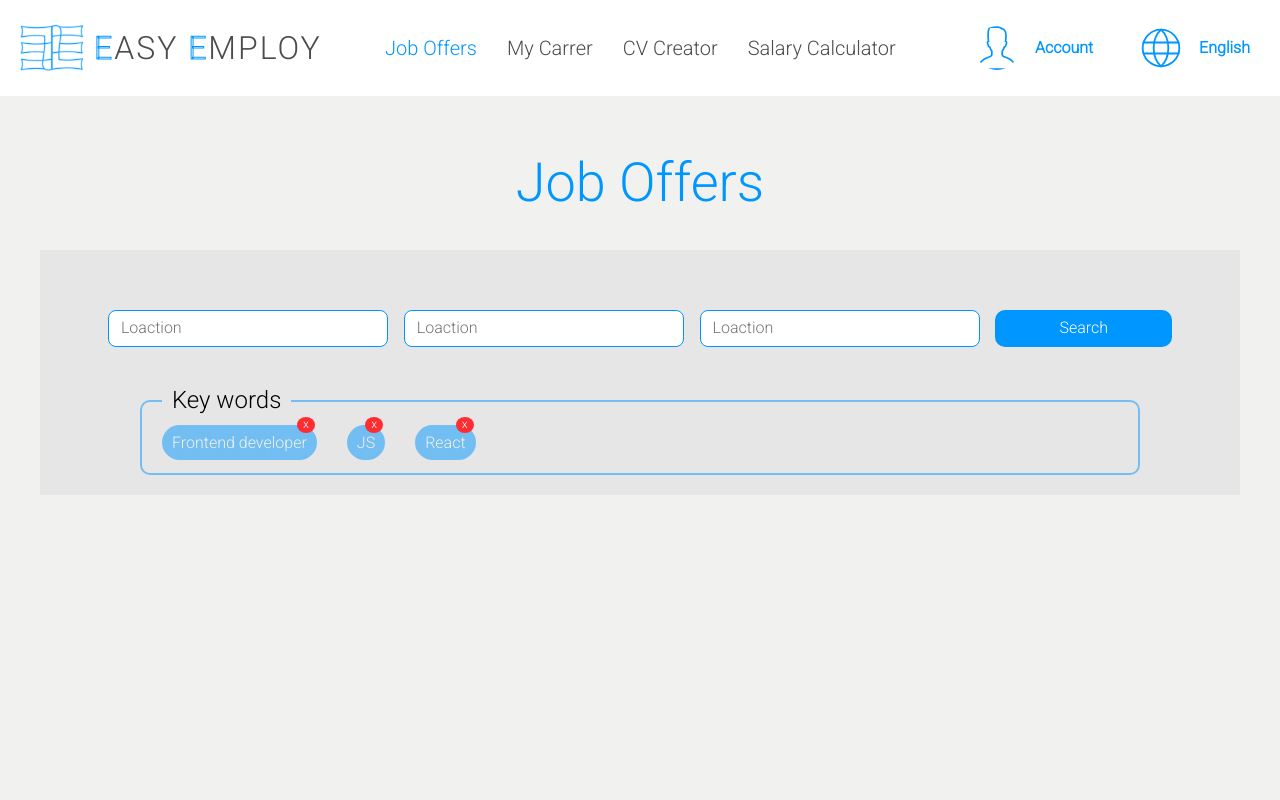
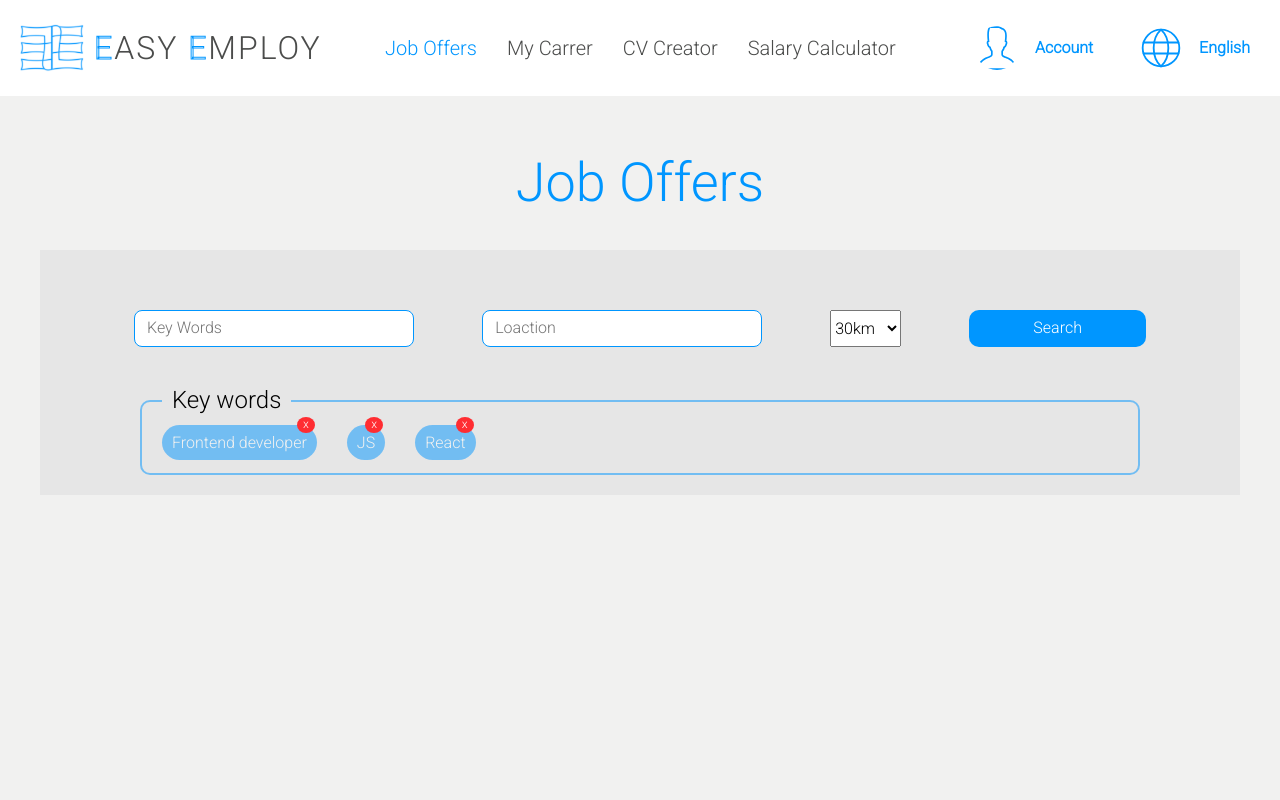
Before and after one commit to mizdebski77/Easy-Employ, a React (Create React App) app: page /Offers in a window 1280 px wide. Shown: the top 800 px of the page. Built offline with nearby package versions, Linux system fonts and the light colour scheme.

Commit message:
Select and option added

```diff
--- a/package.json
+++ b/package.json
@@ -25,6 +25,7 @@
     "react-particles": "^2.12.2",
     "react-router-dom": "^6.18.0",
     "react-scripts": "5.0.1",
+    "react-select": "^5.8.0",
     "react-svg": "^16.1.30",
     "react-toastify": "^9.1.3",
     "react-tsparticles": "^2.12.2",
--- a/src/features/JobOffers/jobOffers.tsx
+++ b/src/features/JobOffers/jobOffers.tsx
@@ -1,7 +1,31 @@
 import React from 'react';
-import { Form, FormWrapper, Input, KeyWord, KeyWordContainer, KeyWordsWrapper, Legend, RemoveButton, SearchButton, Title, Wrapper } from './styledJobOffers';
+
+import {
+    Form,
+    FormWrapper,
+    Input,
+    KeyWord,
+    KeyWordContainer,
+    KeyWordsWrapper,
+    Legend,
+    Option,
+    RemoveButton,
+    SearchButton,
+    Select,
+    Title,
+    Wrapper
+} from './styledJobOffers';
 
 export const JobOffers = () => {
+
+    const options = [
+        { label: '30km', value: 30 },
+        { label: '50km', value: 50 },
+        { label: '100km', value: 100 },
+        { label: '150km', value: 150 },
+        { label: '200km', value: 200 },
+    ];
+
     return (
         <Wrapper>
             <Title>
@@ -10,16 +34,15 @@ export const JobOffers = () => {
 
             <FormWrapper>
                 <Form>
-                    <Input
-                        placeholder='Loaction'
-                    />
-                    <Input
-                        placeholder='Loaction'
-                    />
-                    <Input
-                        placeholder='Loaction'
-                    />
-
+                    <Input placeholder='Key Words' />
+                    <Input placeholder='Loaction' />
+                    <Select>
+                        {options.map((option, index) => (
+                            <Option key={index}>
+                                {option.label}
+                            </Option>
+                        ))}
+                    </Select>
                     <SearchButton>Search</SearchButton>
                 </Form>
 
@@ -42,7 +65,6 @@ export const JobOffers = () => {
                     </KeyWordContainer>
                 </KeyWordsWrapper>
             </FormWrapper>
-
         </Wrapper>
     );
 };
--- a/src/features/JobOffers/styledJobOffers.ts
+++ b/src/features/JobOffers/styledJobOffers.ts
@@ -39,6 +39,13 @@ export const Input = styled.input`
     }
 `;
 
+export const Select = styled.select`
+
+`;
+
+export const Option = styled.option`
+
+`;
 
 export const SearchButton = styled.button`
     padding: 8px 64px;
@@ -57,7 +64,6 @@ export const SearchButton = styled.button`
         background: ${({ theme }) => theme.color.fontMainActive};
     };
 `;
-
 
 
 export const KeyWordsWrapper = styled.fieldset`
```
Also changed, not shown: 1 other file (tests, documents, lock files or other folders).
